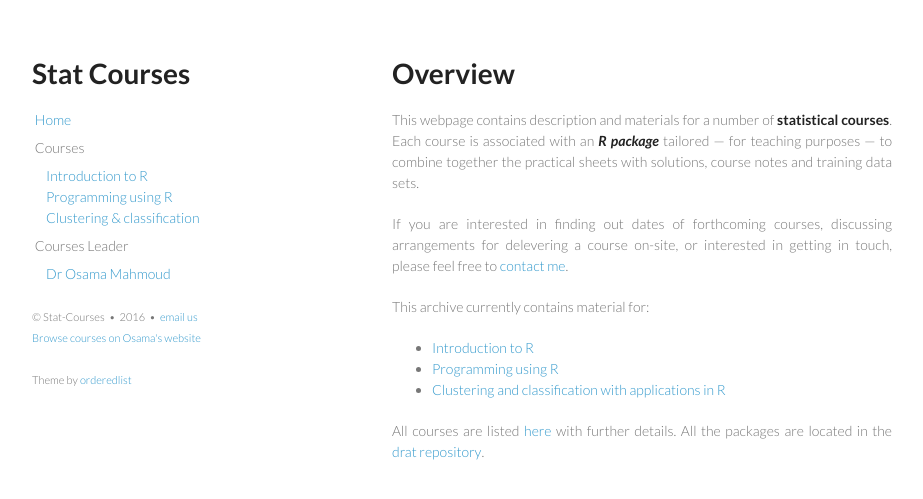
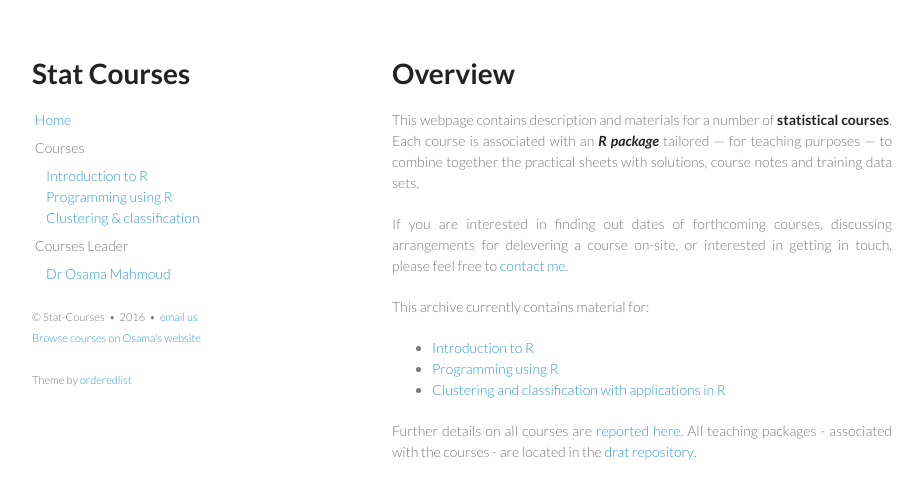
Before and after one commit to statcourses/statcourses.github.io, a Jekyll site: the page built from index.md, in a window 1280 px wide. Shown: the top 499 px of the page, without its empty margins (178-1101 px from the left). Built offline with Jekyll 4.4.1, drawn with Linux system fonts in a browser that asks for light colours.

Commit message:
Tweak details

```diff
--- a/index.md
+++ b/index.md
@@ -19,5 +19,5 @@ This archive currently contains material for:
  * [Clustering and classification with applications in R](essexBigData)
 
 <p align="justify">
-All courses are listed <a href="http://osmahmoud.com/R-courses/" target="_blank">here</a> with further details. All the packages are located in the <a href="https://github.com/statcourses/drat" target="_blank">drat repository</a>.
+Further details on all courses are <a href="http://osmahmoud.com/R-courses/" target="_blank">reported here</a>. All teaching packages - associated with the courses - are located in the <a href="https://github.com/statcourses/drat" target="_blank">drat repository</a>.
 </p>
```
Also changed, not shown: essexBigData/index.md (+2 -2 lines).
